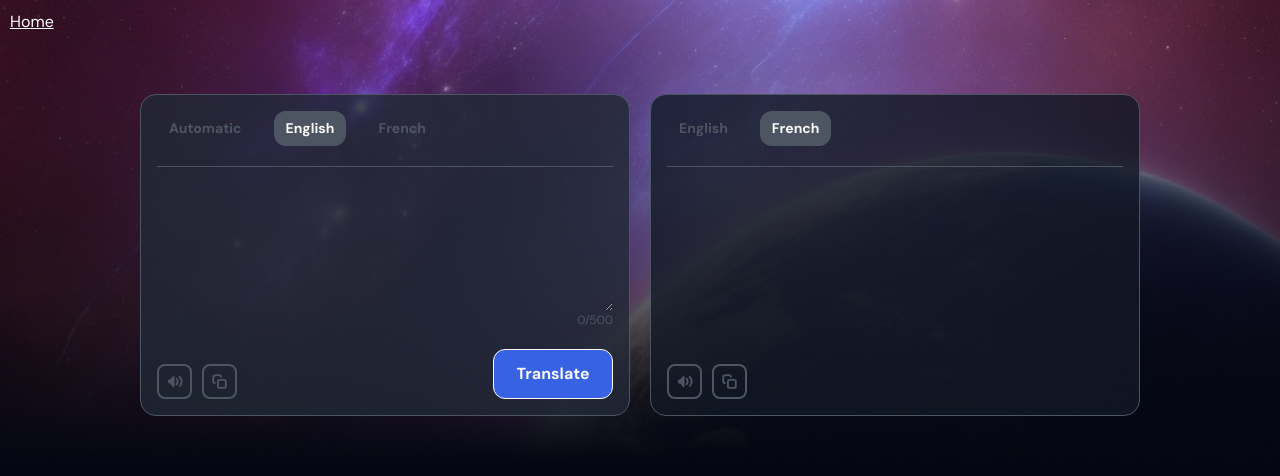
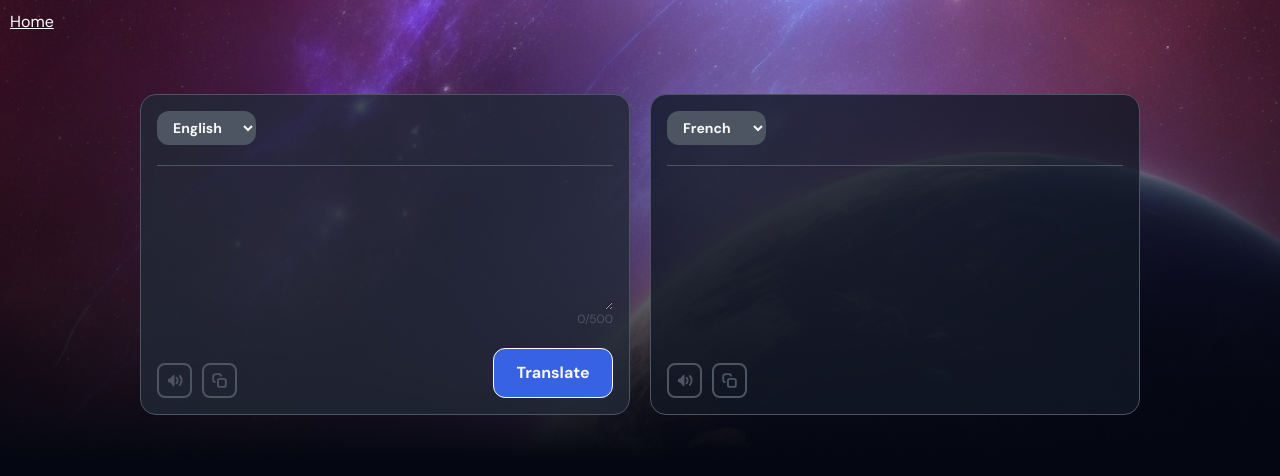
Before and after one commit to angelol-git/devChallenges-fe, a React (Vite) app: page /translate in a window 1280 px wide. Shown: the top 476 px of the page. Built offline with nearby package versions, Linux system fonts and the light colour scheme.

Commit message:
complete translte app

```diff
--- /dev/null
+++ b/src/assets/translate/languages.json
@@ -0,0 +1,24 @@
+{
+  "languages": [
+    {
+      "id": 1,
+      "name": "English",
+      "code": "en"
+    },
+    {
+      "id": 2,
+      "name": "French",
+      "code": "fr"
+    },
+    {
+      "id": 3,
+      "name": "Spanish",
+      "code": "es"
+    },
+    {
+      "id": 4,
+      "name": "Italian",
+      "code": "it"
+    }
+  ]
+}
--- a/src/components/translate/TextArea.css
+++ b/src/components/translate/TextArea.css
@@ -84,6 +84,10 @@
     cursor: pointer;
 }
 
+.textArea__button-util.button-active {
+    border: 2px solid var(--blue);
+}
+
 .textArea__button-util-modal {
     position: absolute;
     padding: 5px 10px 5px 10px;
--- a/src/components/translate/TextAreaSource.jsx
+++ b/src/components/translate/TextAreaSource.jsx
@@ -11,72 +11,71 @@ function TextAreaSource({
   handleCopy,
   displayModal,
   results,
+  isSpeaking,
+  handleTextToSpeech,
+  languages,
 }) {
+  function handleChange(event) {
+    const selectedName = event.target.value;
+    const selectedLanguage = languages.languages.find((language) => {
+      return language.name === selectedName;
+    });
+    if (selectedLanguage) {
+      setSourceLanguage({
+        name: selectedName,
+        code: selectedLanguage.code,
+      });
+    }
+  }
+
   return (
     <div className="textArea__container">
       <div className="textArea__button-top-row">
-        <button
-          className={`textArea__language-button ${
-            sourceLanguage === "Automatic" ? "active" : ""
-          }`}
-          onClick={() => {
-            setSourceLanguage("Automatic");
-          }}
+        <select
+          className={`textArea__language-button active`}
+          value={sourceLanguage.name}
+          onChange={handleChange}
         >
-          Automatic
-        </button>
-        <button
-          className={`textArea__language-button ${
-            sourceLanguage === "English" ? "active" : ""
-          }`}
-          onClick={() => {
-            setSourceLanguage("English");
-          }}
-        >
-          English
-        </button>
-        <button
-          className={`textArea__language-button ${
-            sourceLanguage === "French" ? "active" : ""
-          }`}
-          onClick={() => {
-            setSourceLanguage("French");
-          }}
-        >
-          French
-        </button>
+          {languages.languages.map((language) => {
+            return (
+              <option key={language.id} value={language.name}>
+                {language.name}
+              </option>
+            );
+          })}
+        </select>
       </div>
       <form onSubmit={handleSubmit}>
         <textarea
           className="textArea__input"
           rows="5"
           maxLength={500}
-          onChange={(e) => {
-            setSourceText(e.target.value);
-          }}
+          value={sourceText}
+          onChange={(e) => setSourceText(e.target.value)}
         ></textarea>
         <div className="textArea__character-count-row">
           <span className="textArea__character-count">
-            {sourceText.length}
-            /500
+            {sourceText.length}/500
           </span>
         </div>
         <div className="textArea__button-bottom-row">
           <div className="textArea__button-util-row">
-            <button className="textArea__button-util">
-              <img
-                src="../translate/sound_max_fill.svg"
-                alt="Text to Speech"
-              ></img>
+            <button
+              onClick={(event) => handleTextToSpeech(event, "source")}
+              className={`textArea__button-util ${
+                isSpeaking ? "button-active" : null
+              }`}
+            >
+              <img src="../translate/sound_max_fill.svg" alt="Text to Speech" />
             </button>
             <button
               onClick={(event) => handleCopy(event, sourceText, "source")}
               className="textArea__button-util textArea__button-util-copy"
             >
-              <img src="../translate/Copy.svg" alt="Copy source text"></img>
+              <img src="../translate/Copy.svg" alt="Copy source text" />
               <span
                 className={`textArea__button-util-modal ${
-                  displayModal ? "display" : null
+                  displayModal ? "display" : ""
                 }`}
               >
                 Source copied
--- a/src/components/translate/TextAreaTranslated.jsx
+++ b/src/components/translate/TextAreaTranslated.jsx
@@ -8,37 +8,51 @@ function TextAreaTranslated({
   setTranslatedLanguage,
   handleCopy,
   displayModal,
+  isSpeaking,
+  handleTextToSpeech,
+  languages,
 }) {
+  function handleChange(event) {
+    const selectedName = event.target.value;
+    const selectedLanguage = languages.languages.find((language) => {
+      return language.name === selectedName;
+    });
+
+    if (selectedLanguage) {
+      setTranslatedLanguage({
+        name: selectedName,
+        code: selectedLanguage.code,
+      });
+    }
+  }
   return (
     <div className="textArea__container">
       <div className="textArea__button-top-row">
-        <button
-          className={`textArea__language-button ${
-            translatedLanguage === "English" ? "active" : ""
-          }`}
-          onClick={() => {
-            setTranslatedLanguage("English");
-          }}
+        <select
+          className={`textArea__language-button active`}
+          value={translatedLanguage.name}
+          onChange={handleChange}
         >
-          English
-        </button>
-        <button
-          className={`textArea__language-button ${
-            translatedLanguage === "French" ? "active" : ""
-          }`}
-          onClick={() => {
-            setTranslatedLanguage("French");
-          }}
-        >
-          French
-        </button>
+          {languages.languages.map((language) => {
+            return (
+              <option key={language.id} value={language.name}>
+                {language.name}
+              </option>
+            );
+          })}
+        </select>
       </div>
 
       <div className="textArea__input">{translatedText}</div>
 
       <div className="textArea__button-bottom-row">
         <div className="textArea__button-util-row">
-          <button className="textArea__button-util">
+          <button
+            onClick={(event) => handleTextToSpeech(event, "translate")}
+            className={`textArea__button-util ${
+              isSpeaking ? "button-active" : null
+            }`}
+          >
             <img
               src="../translate/sound_max_fill.svg"
               alt="Text to Speech"
--- a/src/pages/translate/Translate.css
+++ b/src/pages/translate/Translate.css
@@ -38,7 +38,7 @@
 }
 
 @media only screen and (max-width:640px) {
-    .textArea__wrapper {
+    .textArea__row {
         flex-direction: column;
     }
 }
--- a/src/pages/translate/Translate.jsx
+++ b/src/pages/translate/Translate.jsx
@@ -6,14 +6,22 @@ import TextAreaTranslated from "../../components/translate/TextAreaTranslated";
 import fetchTranslation from "../../utils/translate/fetchTranslation";
 import "./Translate.css";
 import "../../assets/styles/reset.css";
-
+import languages from "../../assets/translate/languages.json";
 function Translate() {
   const [sourceText, setSourceText] = useState("");
   const [translatedText, setTranslatedText] = useState("");
-  const [sourceLanguage, setSourceLanguage] = useState("English");
-  const [translatedLanguage, setTranslatedLanguage] = useState("French");
+  const [sourceLanguage, setSourceLanguage] = useState({
+    name: languages.languages[0].name,
+    code: languages.languages[0].code,
+  });
+  const [translatedLanguage, setTranslatedLanguage] = useState({
+    name: languages.languages[1].name,
+    code: languages.languages[1].code,
+  });
   const [displaySourceModal, setDisplaySourceModal] = useState(false);
   const [displayTranslatedModal, setDisplayTranslatedModal] = useState(false);
+  const [isSourceSpeaking, setIsSourceSpeaking] = useState(false);
+  const [isTranslateSpeaking, setIsTranslateSpeaking] = useState(false);
   const results = useQuery({
     queryKey: ["translation"],
     queryFn: () =>
@@ -44,6 +52,34 @@ function Translate() {
     setTranslatedText(data.data.responseData.translatedText);
   }
 
+  function handleTextToSpeech(event, type) {
+    event.preventDefault();
+    if (isSourceSpeaking || isTranslateSpeaking) {
+      return;
+    }
+    let utterance = new SpeechSynthesisUtterance(
+      type === "source" ? sourceText : translatedText
+    );
+    speechSynthesis.speak(utterance);
+    if (type === "source") {
+      utterance.onstart = () => {
+        setIsSourceSpeaking(true);
+      };
+
+      utterance.onend = () => {
+        setIsSourceSpeaking(false);
+      };
+    } else if (type === "translate") {
+      utterance.onstart = () => {
+        setIsTranslateSpeaking(true);
+      };
+
+      utterance.onend = () => {
+        setIsTranslateSpeaking(false);
+      };
+    }
+  }
+
   return (
     <div className="translate__container">
       <Header />
@@ -58,6 +94,9 @@ function Translate() {
             handleCopy={handleCopy}
             displayModal={displaySourceModal}
             results={results}
+            isSpeaking={isSourceSpeaking}
+            handleTextToSpeech={handleTextToSpeech}
+            languages={languages}
           />
           <TextAreaTranslated
             translatedText={translatedText}
@@ -66,6 +105,9 @@ function Translate() {
             setTranslatedLanguage={setTranslatedLanguage}
             handleCopy={handleCopy}
             displayModal={displayTranslatedModal}
+            isSpeaking={isTranslateSpeaking}
+            handleTextToSpeech={handleTextToSpeech}
+            languages={languages}
           />
         </div>
       </div>
--- a/src/utils/translate/fetchTranslation.js
+++ b/src/utils/translate/fetchTranslation.js
@@ -2,12 +2,12 @@ async function fetchTranslation(sourceText, sourceLanguage, translatedLanguage)
     // if (sourceLanguage === "Automatic") {
     //     console.log("here");
 
+    //Simulate Load times
     return new Promise((resolve, reject) => {
-        //Simulate Load times
         setTimeout(async () => {
             try {
                 const result = await fetch(
-                    `https://api.mymemory.translated.net/get?q=${sourceText}&langpair=${formatLanguage(sourceLanguage)}|${formatLanguage(translatedLanguage)}`
+                    `https://api.mymemory.translated.net/get?q=${sourceText}&langpair=${sourceLanguage.code}|${translatedLanguage.code}`
                 );
 
                 if (!result.ok) {
@@ -20,20 +20,8 @@ async function fetchTranslation(sourceText, sourceLanguage, translatedLanguage)
             catch (error) {
                 reject(error);
             }
-        }, 1000)
+        }, 500)
     });
 }
 
-function formatLanguage(language) {
-    let formattedLanguage;
-    switch (language) {
-        case "English":
-            formattedLanguage = "en";
-            break;
-        case "French":
-            formattedLanguage = "fr";
-            break;
-    }
-    return formattedLanguage;
-}
 export default fetchTranslation;
```
